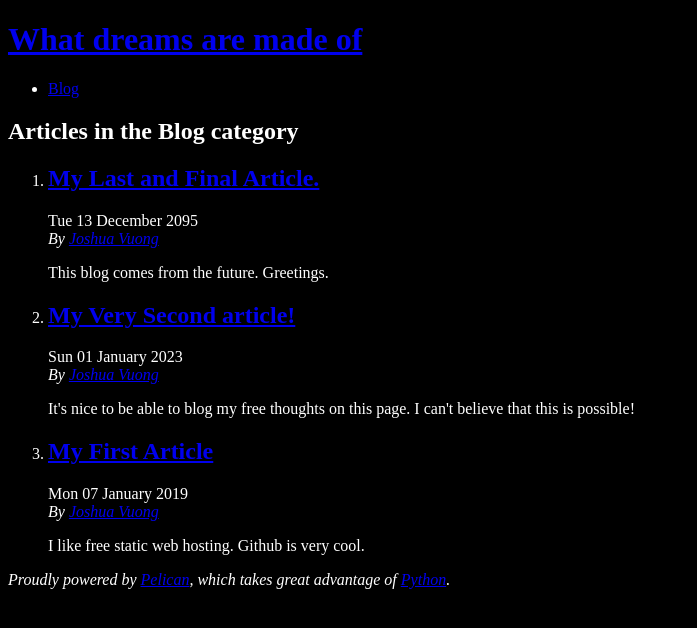
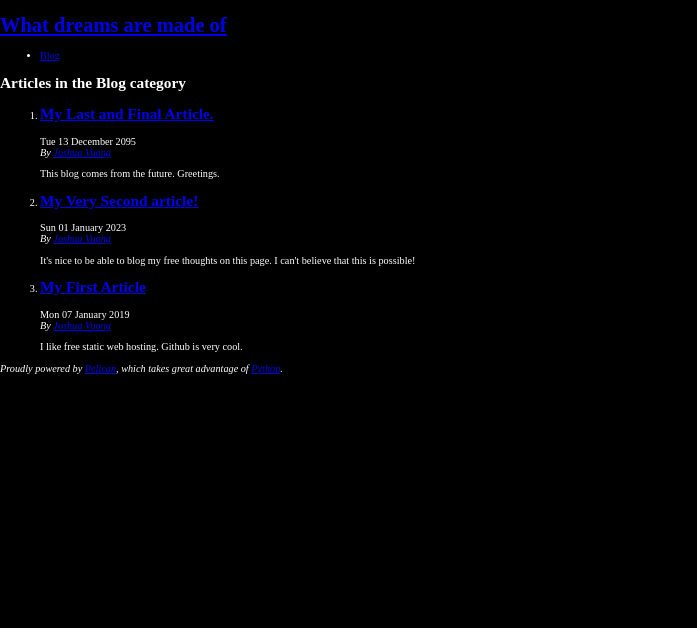
Before and after one commit to joshvuong/joshvuong.github.io, a plain HTML site: page category/blog.html in a window 1280 px wide. Shown: the whole page, without its empty margins (0-697 px from the left). Drawn offline with Linux system fonts and the light colour scheme.

Commit message:
Generate Pelican site

```diff
--- a/category/blog.html
+++ b/category/blog.html
@@ -5,7 +5,6 @@
         <meta charset="utf-8" />
         <meta name="generator" content="Pelican" />
         <link href="https://joshvuong.github.io/feeds/all.atom.xml" type="application/atom+xml" rel="alternate" title="What dreams are made of Full Atom Feed" />
-        <link href="https://joshvuong.github.io/feeds/blog.atom.xml" type="application/atom+xml" rel="alternate" title="What dreams are made of Categories Atom Feed" />
 
   <link rel="stylesheet" type="text/css" href="https://joshvuong.github.io/theme/style.css" />
 </head>
--- a/theme/style.css
+++ b/theme/style.css
@@ -1,7 +1,8 @@
 html, body {
-    margin: 10;
+    margin: auto;
+    padding-left: 10;
     border: 0;
-    font-size: 100%;
+    font-size: 80%;
     background-color: #000000;
     color: #ffffff;
   }
```
Also changed, not shown: feeds/blog.atom.xml (deleted, +0 -2 lines), my-first-article.html (+0 -1 lines), my-last-and-final-article.html (+0 -1 lines), my-very-second-article.html (+0 -1 lines).
